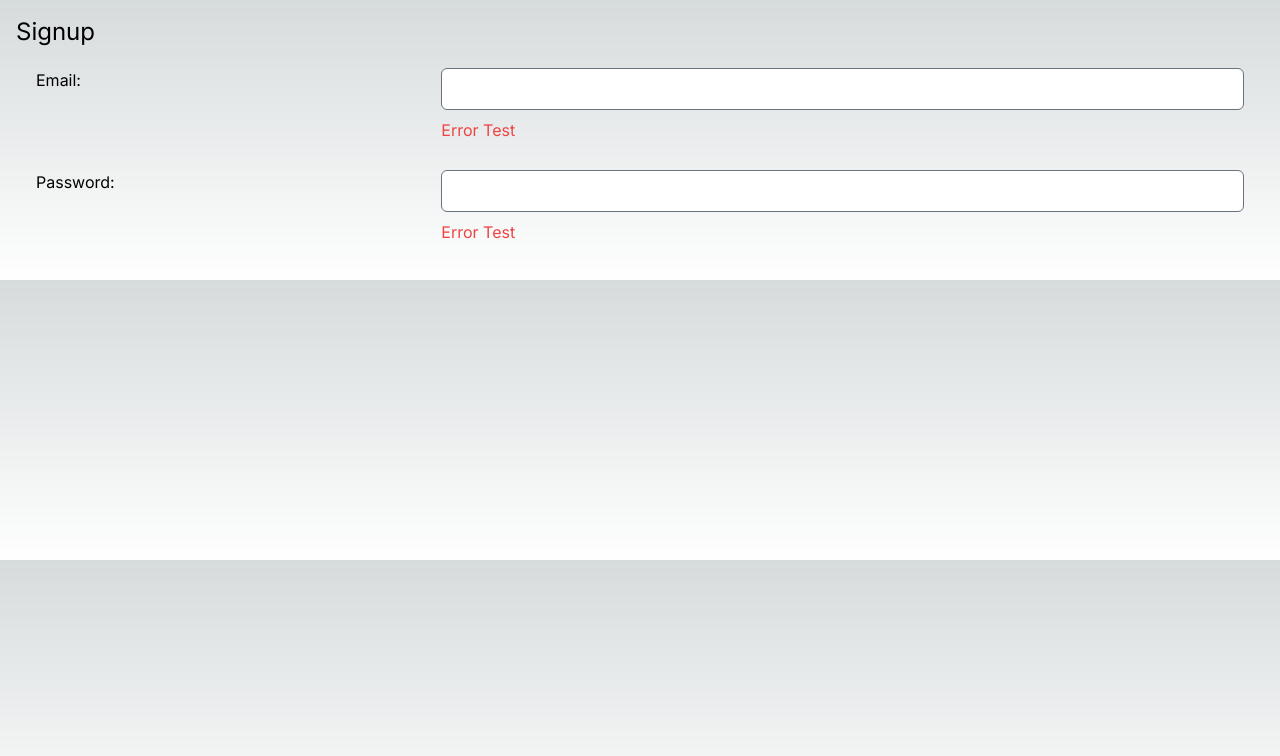
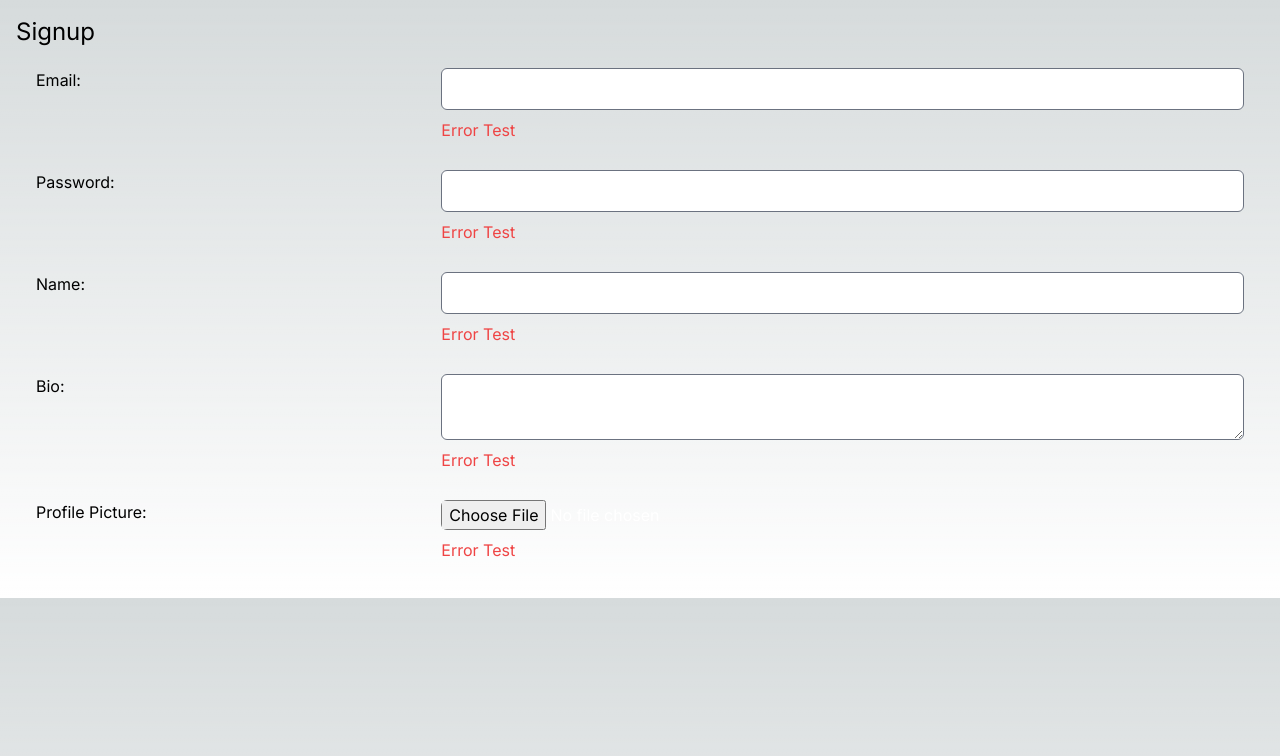
Before and after one commit to DanDaMan23/dating-site-next-js, a Next.js app: page /user/signup in a window 1280 px wide. Shown: the top 756 px of the page. Built offline with nearby package versions, Linux system fonts and the light colour scheme.

Commit message:
Form Completed

```diff
--- a/src/app/user/signup/page.tsx
+++ b/src/app/user/signup/page.tsx
@@ -1,9 +1,11 @@
 "use client"
 
 import FormGrid, {
+  FormError,
   FormFieldGroup,
   Input,
-  InputGroup
+  InputGroup,
+  TextArea
 } from "@/components/form-grid/form-grid.component"
 
 export default function Page() {
@@ -20,7 +22,7 @@ export default function Page() {
           <label htmlFor='email'>Email:</label>
           <InputGroup
             input={<Input type='email' name='email' id='email' />}
-            error={<p className='text-red-500'>Error Test</p>}
+            error={<FormError label='Error Test' />}
           />
         </FormFieldGroup>
 
@@ -28,7 +30,41 @@ export default function Page() {
           <label htmlFor='password'>Password:</label>
           <InputGroup
             input={<Input type='password' name='password' id='password' />}
-            error={<p className='text-red-500'>Error Test</p>}
+            error={<FormError label='Error Test' />}
+          />
+        </FormFieldGroup>
+
+        <FormFieldGroup>
+          <label htmlFor='name'>Name:</label>
+          <InputGroup
+            input={<Input type='text' name='name' id='name' />}
+            error={<FormError label='Error Test' />}
+          />
+        </FormFieldGroup>
+
+        <FormFieldGroup>
+          <label htmlFor='bio'>Bio:</label>
+          <InputGroup
+            input={<TextArea name='bio' id='bio' />}
+            error={<FormError label='Error Test' />}
+          />
+        </FormFieldGroup>
+
+        <FormFieldGroup>
+          <label htmlFor='image'>Profile Picture:</label>
+          <InputGroup
+            input={
+              <Input
+                type='file'
+                name='name'
+                id='name'
+                className='text-white'
+                onChange={(e) => {
+                  console.log(e.target.value)
+                }}
+              />
+            }
+            error={<FormError label='Error Test' />}
           />
         </FormFieldGroup>
       </FormGrid>
--- a/src/components/form-grid/form-grid.component.tsx
+++ b/src/components/form-grid/form-grid.component.tsx
@@ -1,6 +1,11 @@
 "use client"
 
-import { FormHTMLAttributes, InputHTMLAttributes, ReactNode } from "react"
+import {
+  FormHTMLAttributes,
+  InputHTMLAttributes,
+  ReactNode,
+  TextareaHTMLAttributes
+} from "react"
 
 export default function FormGrid({
   children,
@@ -64,12 +69,24 @@ export function Input({
   )
 }
 
+export function TextArea({
+  className,
+  ...props
+}: React.TextareaHTMLAttributes<HTMLTextAreaElement>) {
+  return (
+    <textarea
+      className={`rounded-md text-black${className ? ` ${className}` : ""}`}
+      {...props}
+    />
+  )
+}
+
 interface ErrorProps {
   className?: string
   label: string
 }
 
-export function Error({ className, label }: ErrorProps) {
+export function FormError({ className, label }: ErrorProps) {
   return (
     <p className={`text-red-500${className ? ` ${className}` : ""}`}>{label}</p>
   )
```
